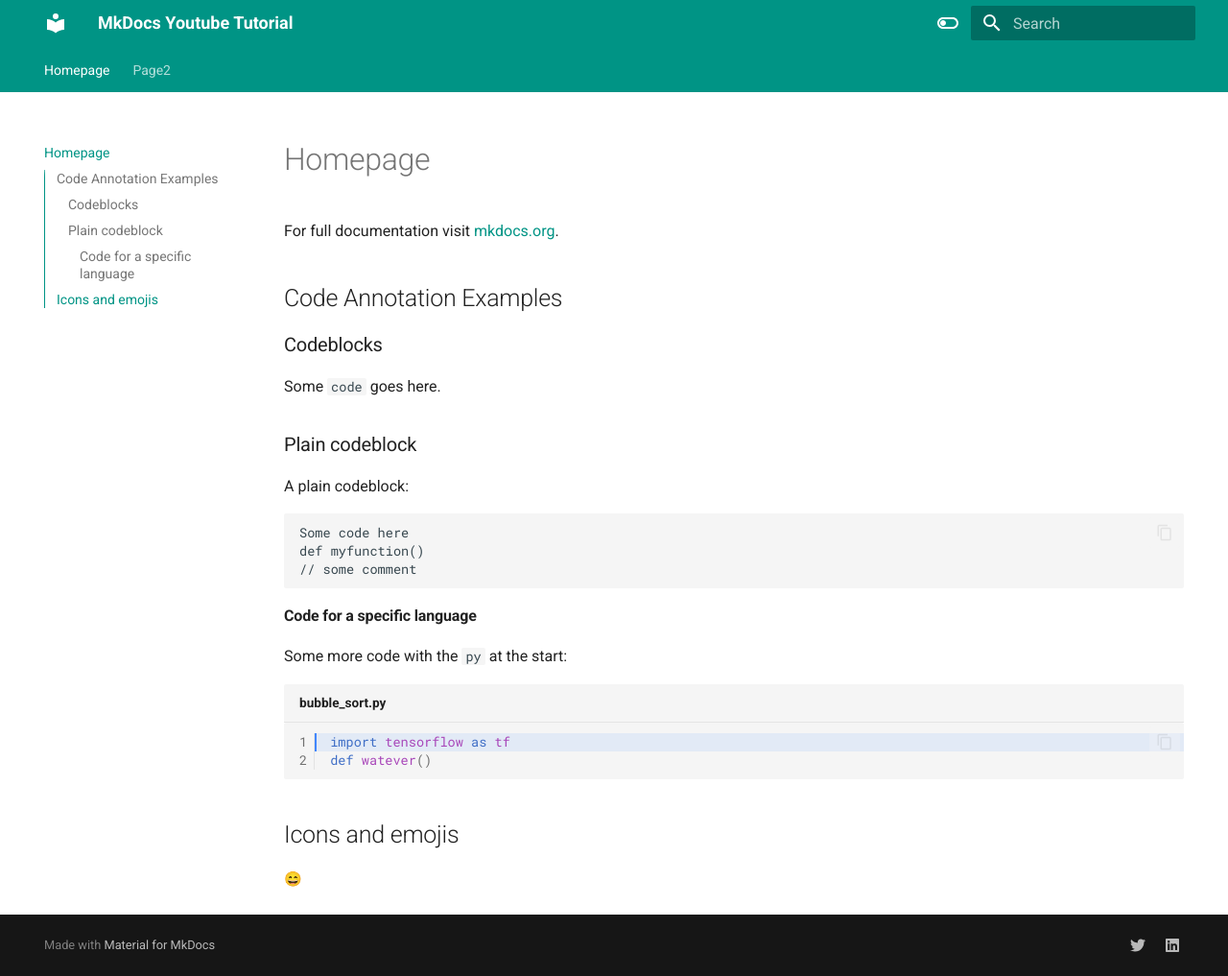
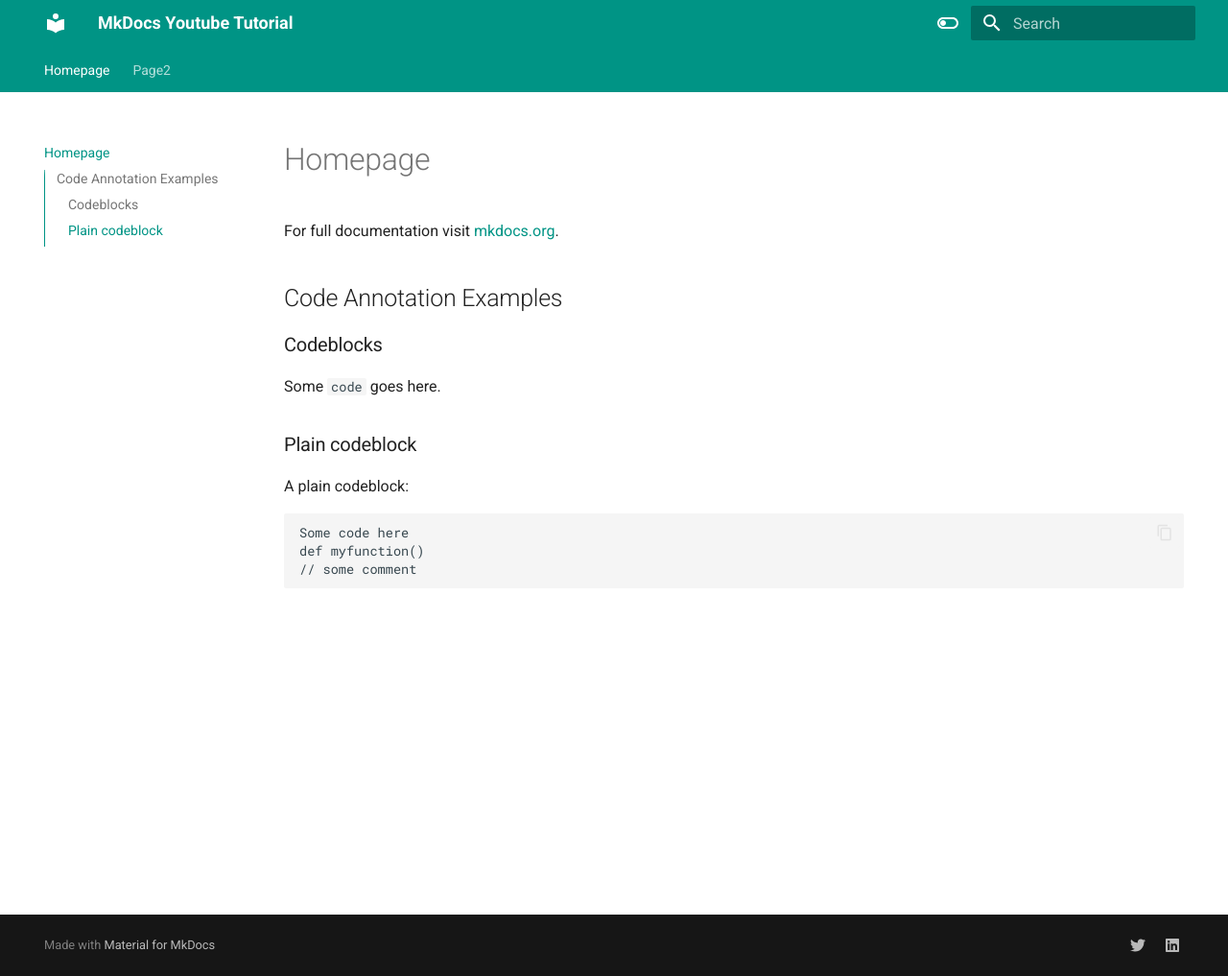
Before and after one commit to dtthomas/test_demo, an MkDocs documentation site: the page built from docs/index.md, in a window 1280 px wide and 1017 px high. Shown: the whole window at 96% size. Built offline with MkDocs 1.6.1 and Material for MkDocs 9.7.7, drawn with Linux system fonts in a browser that asks for light colours; emoji names are drawn with the system emoji font.

Commit message:
Made the doc more simpler.

````diff
--- a/docs/index.md
+++ b/docs/index.md
@@ -17,16 +17,3 @@ Some code here
 def myfunction()
 // some comment
 ```
-
-#### Code for a specific language
-
-Some more code with the `py` at the start:
-
-``` py title="bubble_sort.py"; linenums="1"; hl_lines="1"
-import tensorflow as tf
-def watever()
-```
-
-## Icons and emojis
-
-:smile:
--- a/mkdocs.yml
+++ b/mkdocs.yml
@@ -31,20 +31,3 @@ extra:
       link: https://x.com/deepthitheresa
     - icon: fontawesome/brands/linkedin
       link: https://www.linkedin.com/in/deepthi-kannanayakal-b1120838/
-
-markdown_extensions:
-  - pymdownx.highlight:
-      anchor_linenums: true
-  - pymdownx.inlinehilite
-  - pymdownx.snippets
-  - admonition
-  - pymdownx.arithmatex:
-      generic: true
-  - footnotes
-  - pymdownx.details
-  - pymdownx.superfences
-  - pymdownx.mark
-  - attr_list
-  - pymdownx.emoji:
-      emoji_index: !!python/name:materialx.emoji.twemoji
-      emoji_generator: !!python/name:materialx.emoji.to_svg
````
